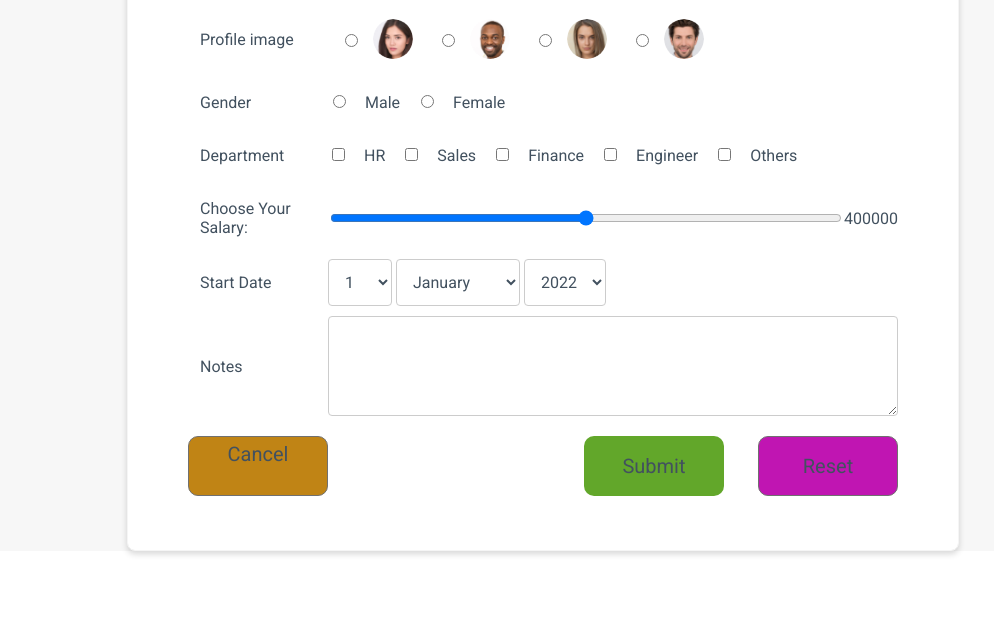
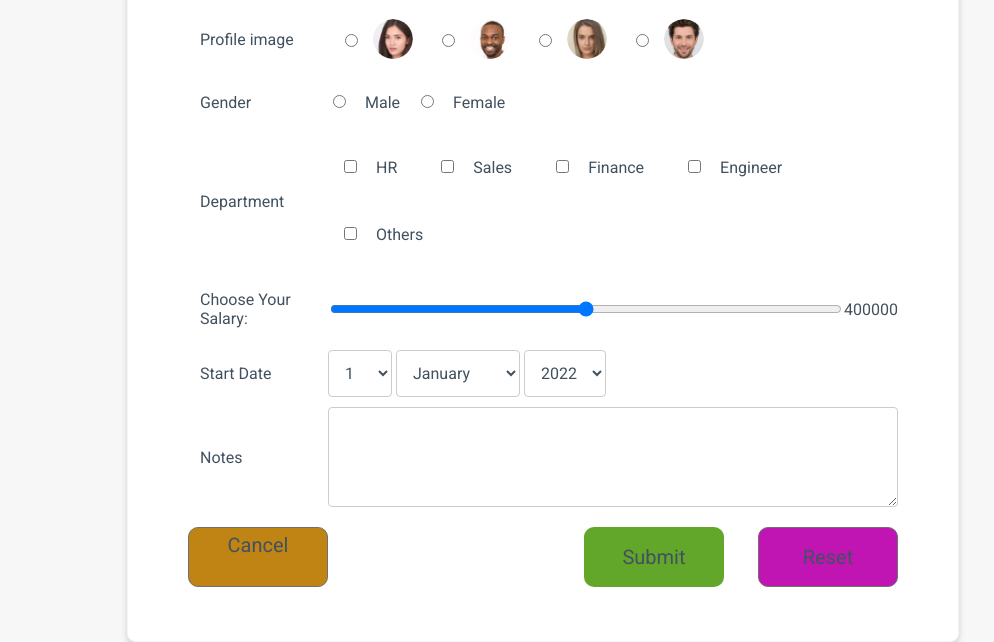
Before and after one commit to swatikanishu/EmployeePayRoll_App, a website: page pages/PayRollForm.html in a window 1280 px wide. Shown: the part 228-870 px from the top of the page, without its empty margins (97-1091 px from the left). Before the commit the page ends 800 px from the top, so only its background shows below. Drawn offline with Linux system fonts and the light colour scheme.

Commit message:
Added:updated details

```diff
--- a/js/HomePage.js
+++ b/js/HomePage.js
@@ -42,11 +42,13 @@ const createInnerHtml = () => {
 
 const getDeptHtml = (deptList) => {
     let deptHtml = '';
-    for (const dept of deptList) {
-        deptHtml = `${deptHtml} <div class='dept-label'>${dept}</div>`
+    if (deptList){
+    for (let dept of deptList) {
+        deptHtml = `${deptHtml} <div class="dept-label">${dept}</div>`;
     }
+}
     return deptHtml;
-}
+};
 
 const remove = (node) => {
     let empPayrollData = empPayrollList.find(empData => empData._name == node.id);
--- a/pages/PayRollForm.html
+++ b/pages/PayRollForm.html
@@ -8,7 +8,6 @@
     <link rel="stylesheet" href="../css/PayRollForm.css">
     <link href="https://fonts.googleapis.com/css2?family=Roboto:wght@300;400;500;600&display=swap" rel="stylesheet">
     <title>Employee Payroll Form</title>
-
 
 </head>
 
@@ -73,16 +72,27 @@
             <div class="row-content">
                 <label class="label text" for="department">Department</label>
                 <div>
-                    <input class="checkbox" type="checkbox" id="hr" name="hr" value="HR">
-                    <label class="text" for="hr">HR</label>
-                    <input class="checkbox" type="checkbox" id="sales" name="sales" value="Sales">
-                    <label class="text" for="sales">Sales</label>
-                    <input class="checkbox" type="checkbox" id="finance" name="finance" value="Finance">
-                    <label class="text" for="finance">Finance</label>
-                    <input class="checkbox" type="checkbox" id="engineer" name="engineer" value="Engineer">
-                    <label class="text" for="engineer">Engineer</label>
-                    <input class="checkbox" type="checkbox" id="others" name="others" value="Others">
-                    <label class="text" for="others">Others</label>
+                        <label>
+                        <input class="checkbox" type="checkbox" id="hr" name="department" value="HR">
+                        <label class="text" for="hr">HR</label>
+                    </label>
+                    <label>
+                        <input class="checkbox" type="checkbox" id="sales" name="department" value="Sales">
+                        <label class="text" for="sales">Sales</label>
+                    </label>
+                        <label>
+                        <input class="checkbox" type="checkbox" id="finance" name="department" value="Finance">
+                        <label class="text" for="finance">Finance</label>
+                    </label>
+                    <label>
+                        <input class="checkbox" type="checkbox" id="engineer" name="department" value="Engineer">
+                        <label class="text" for="engineer">Engineer</label>
+                    </label>
+                    <label>
+                        <input class="checkbox" type="checkbox" id="others" name="department" value="Others">
+                        <label class="text" for="others">Others</label>
+                    </label>
+
                 </div>
             </div>
 
@@ -144,7 +154,7 @@
                         <option value="Dec">December</option>
                     </select>
                     <select id="year" name="Year">
-                        <option value="2021">2022</option>
+                        <option value="2022">2022</option>
                         <option value="2021">2021</option>
                         <option value="2020">2020</option>
                         <option value="2019">2019</option>
```
